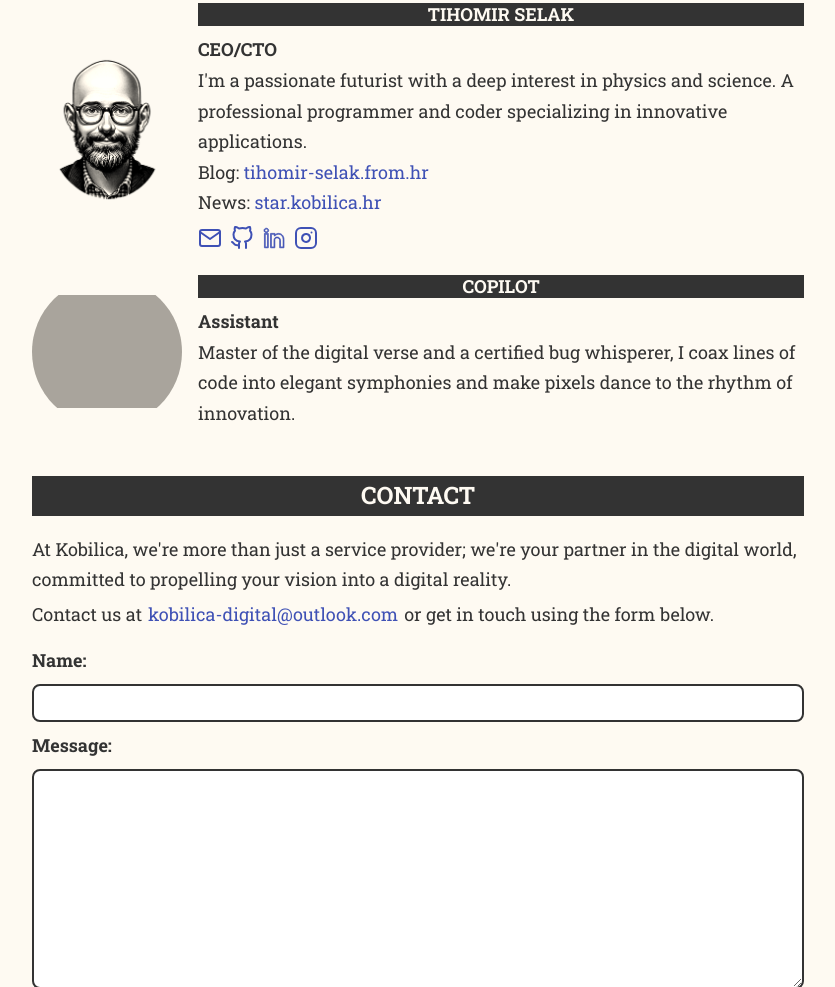
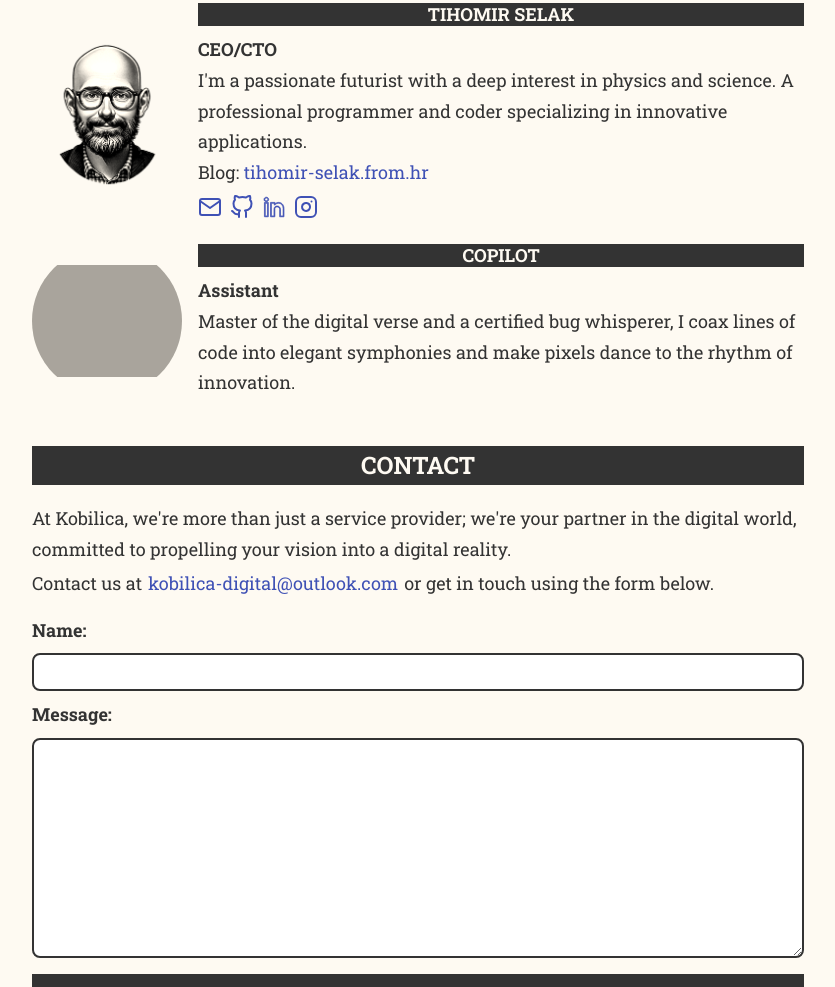
Before and after one commit to Tihi321/kobilica-card, an Astro site: page / in a window 1280 px wide. Shown: the part 1182-2169 px from the top of the page, without its empty margins (222-1057 px from the left). Built offline with nearby package versions, Linux system fonts and the light colour scheme; Astro itself is replaced by a stand-in of ours; grey boxes are pictures that could not be loaded.

Commit message:
KB-02: Remove news

```diff
--- a/src/pages/index.astro
+++ b/src/pages/index.astro
@@ -68,7 +68,6 @@ import { SITE_TITLE, SITE_DESCRIPTION } from "../consts";
               programmer and coder specializing in innovative applications.
             </div>
             <div>Blog: <a href="https://tihomir-selak.from.hr/">tihomir-selak.from.hr</a></div>
-            <div>News: <a href="https://star.kobilica.hr">star.kobilica.hr</a></div>
             <div class="socials">
               <a href="mailto:tihomir.selak@outlook.com" target="_blank">
                 <svg
```
